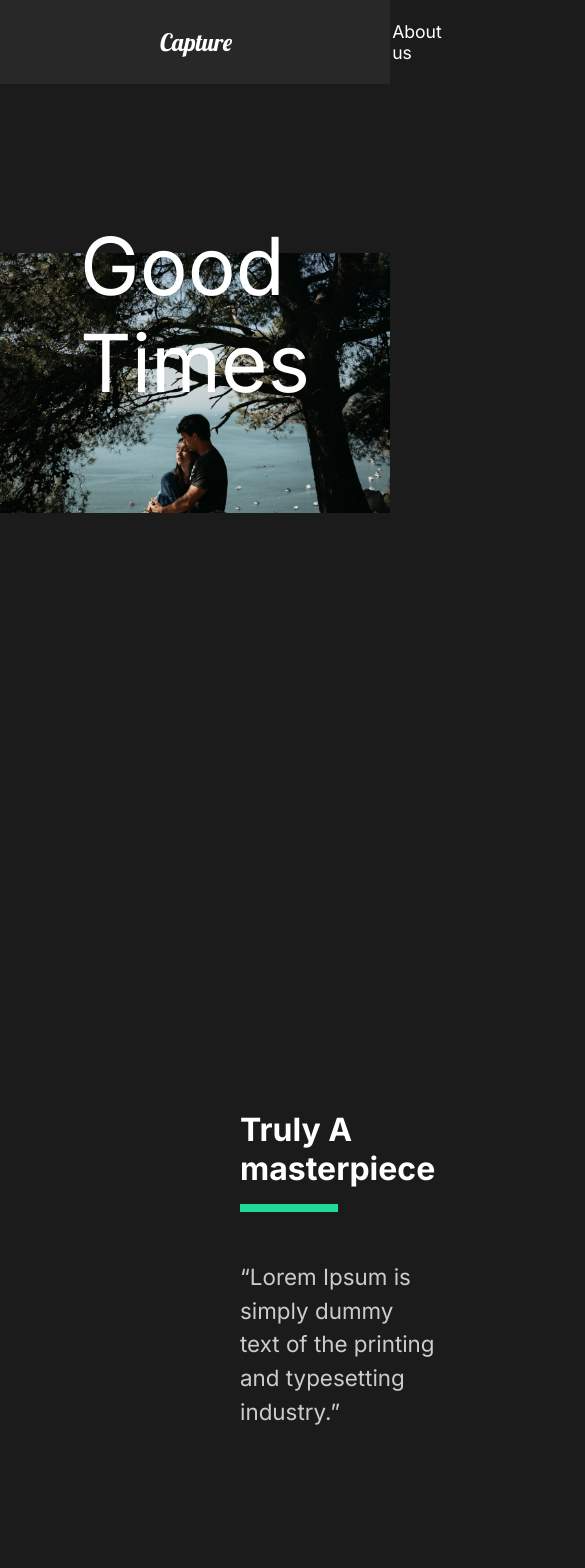
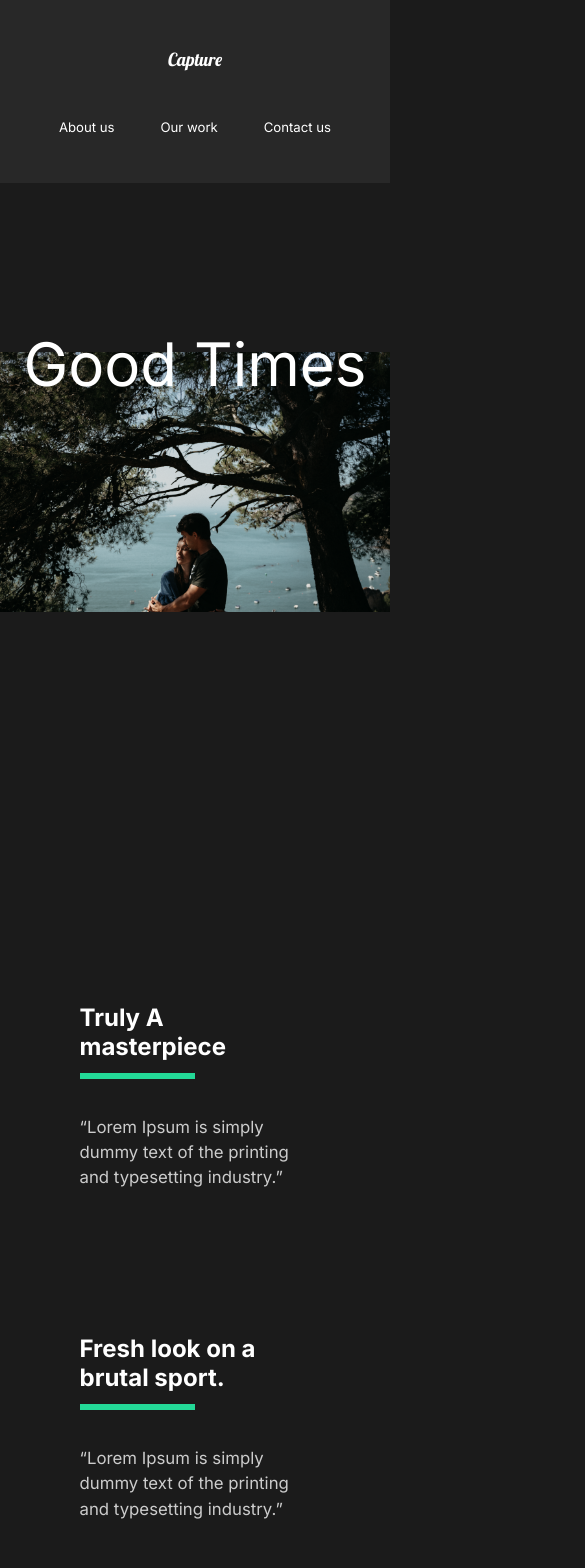
Before and after one commit to FMularski/react-capture, a React (Create React App) app: page /our-work/good-times in a window 390 px wide. Shown: the top 1568 px of the page, 585 px wide, since content can reach past the window. Built offline with nearby package versions, Linux system fonts and the light colour scheme.

Commit message:
mobile styles

```diff
--- a/src/components/GlobalStyle.js
+++ b/src/components/GlobalStyle.js
@@ -5,6 +5,12 @@
         margin: 0;
         padding: 0;
         box-sizing: border-box;
+    }
+
+    html {
+        @media (max-width: 1700px) {
+            font-size: 75%;
+        }
     }
 
     body {
--- a/src/components/Nav.js
+++ b/src/components/Nav.js
@@ -49,6 +49,26 @@
         padding-left: 10rem;
         position: relative;
     }
+
+    @media (max-width: 1300px) {
+        flex-direction: column;
+        padding: 2rem 1rem;
+
+        h1 {
+            padding: 2rem;
+        }
+
+        ul {
+            padding: 2rem;
+            justify-content: space-around;
+            width: 100%;
+        }
+
+        li {
+            padding: 0;
+        }
+
+    }
 `;
 
 export default Nav;
--- a/src/components/ServicesSection.js
+++ b/src/components/ServicesSection.js
@@ -65,6 +65,10 @@
 const Cards = styled.div`
     display: flex;
     flex-wrap: wrap;
+
+    @media (max-width: 1300px) {
+        justify-content: center;
+    }
 `;
 
 const Card = styled.div`
--- a/src/pages/ContactUs.js
+++ b/src/pages/ContactUs.js
@@ -45,11 +45,20 @@
     padding: 5rem 10rem;
     color: #353535;
     min-height: 90vh;
+
+    @media (max-width: 1500px) {
+        padding: 2rem;
+        font-size: 1rem;
+    }
 `;
 
 const Title = styled.div`
     margin-bottom: 4rem;
     color: black;
+
+    @media (max-width: 1500px) {
+        margin-top: 5rem;
+    }
 `;
 
 const Hide = styled.div`
--- a/src/pages/MovieDetail.js
+++ b/src/pages/MovieDetail.js
@@ -47,6 +47,14 @@
     padding-top: 20vh;
     position: relative;
 
+    @media (max-width: 1500px) {
+        h2 {
+            width: 100%;
+            text-align: center;
+            font-size: 2rem;
+        }
+    }
+
     h2 {
         position: absolute;
         top: 20%;
@@ -68,6 +76,12 @@
     margin: 5rem 10rem;
     align-items: center;
     justify-content: space-around;
+
+    @media (max-width: 1300px) {
+        flex-direction: column;
+        width: 90%;
+        margin: auto;
+    }
 `;
 
 
--- a/src/pages/OurWork.js
+++ b/src/pages/OurWork.js
@@ -58,6 +58,10 @@
     overflow: hidden;
     padding: 5rem 10rem;
 
+    @media (max-width: 1300px) {
+        padding: 2rem 2rem;
+    }
+
     h2 {
         padding: 1rem 0rem;
     }
--- a/src/styles.js
+++ b/src/styles.js
@@ -8,13 +8,29 @@
     justify-content: space-between;
     padding: 5rem 10rem;
     color: white;
+
+    @media (max-width: 1300px) {
+        display: block;
+        padding: 2rem;
+        text-align: center;
+
+    }
 `;
 
 export const Description = styled.div`
     flex: 1;
     padding-right: 5rem;
+
     h2 {
         font-weight: lighter;
+    }
+
+    @media (max-width: 1300px) {
+        padding: 0;
+
+        button {
+            margin: 2rem 0rem 5rem 0rem;
+        }
     }
 `
 
```
